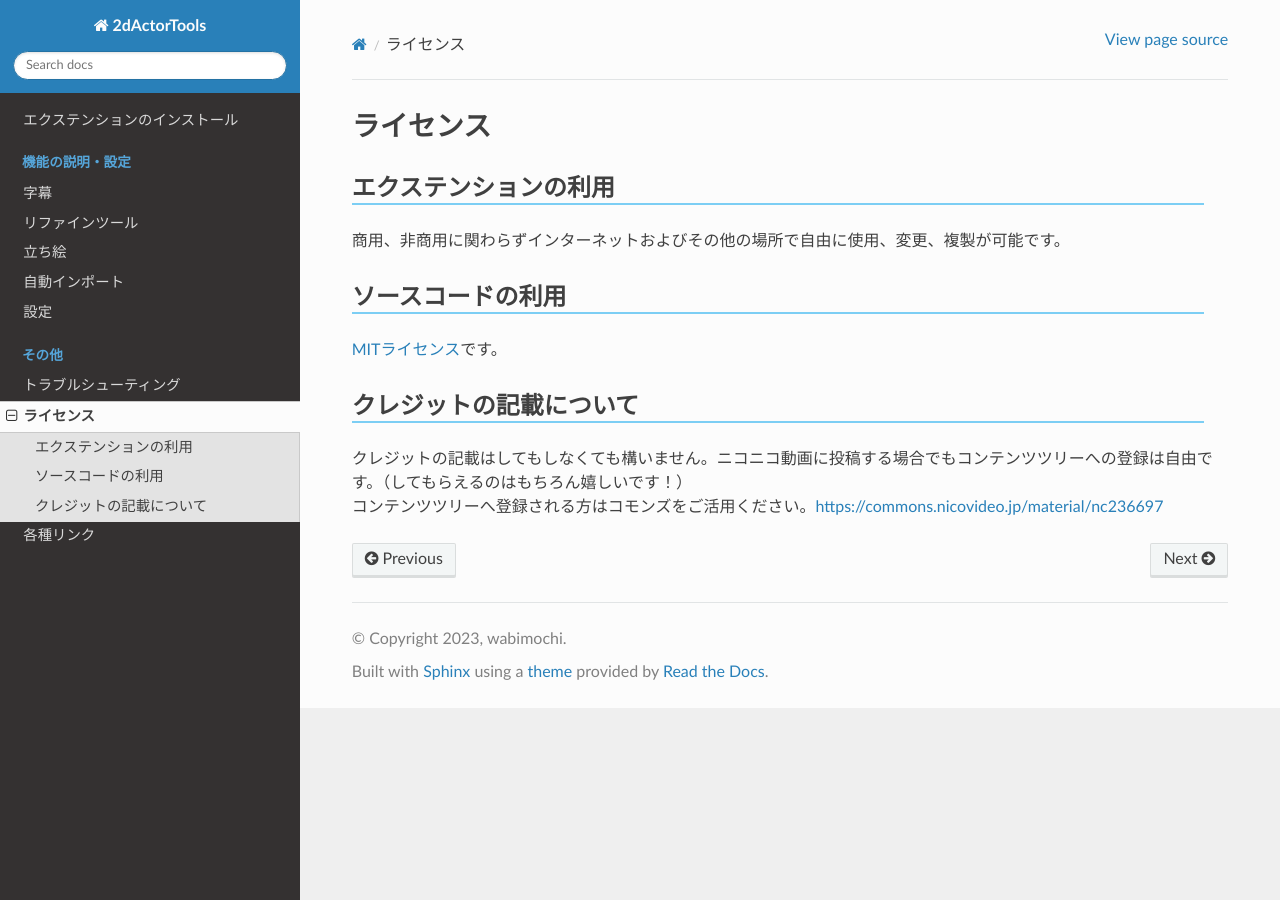
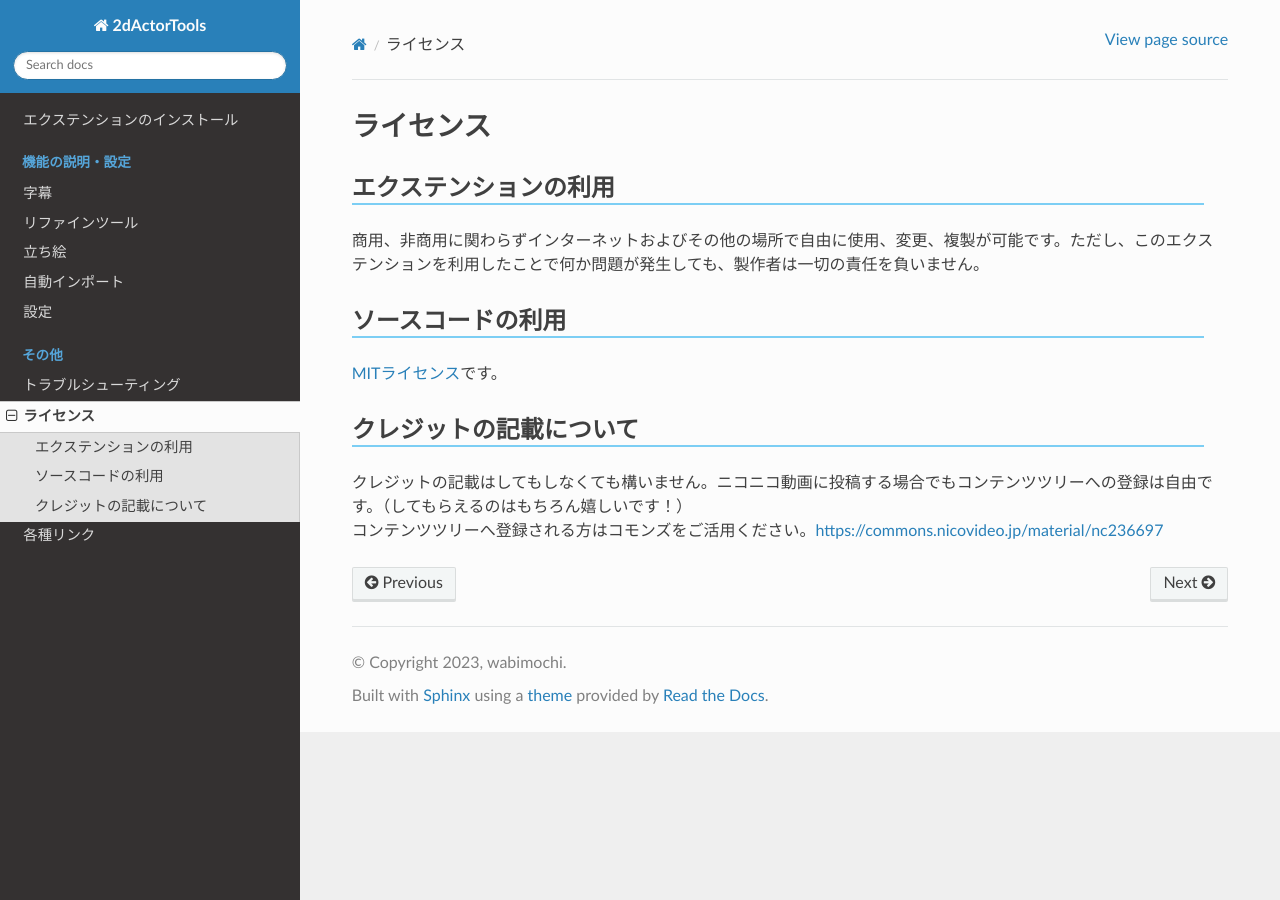
Before and after one commit to wabimochi/2dActorTools, a Sphinx documentation site: the page built from docs/source/src/license.md, in a window 1280 px wide. Built offline with Sphinx 7.4.7 and the Read the Docs theme 2.0.0, drawn with Linux system fonts in a browser that asks for light colours.

Commit message:
ユーザーガイド更新

```diff
--- a/docs/source/src/license.md
+++ b/docs/source/src/license.md
@@ -1,6 +1,6 @@
 # ライセンス
 ## エクステンションの利用
-商用、非商用に関わらずインターネットおよびその他の場所で自由に使用、変更、複製が可能です。
+商用、非商用に関わらずインターネットおよびその他の場所で自由に使用、変更、複製が可能です。ただし、このエクステンションを利用したことで何か問題が発生しても、製作者は一切の責任を負いません。
 
 ## ソースコードの利用
 [MITライセンス](https://github.com/wabimochi/2dActorTools/blob/main/LICENSE){.new_tab}です。
```
Also changed, not shown: docs/source/src/installation.md (+4 -0 lines).
